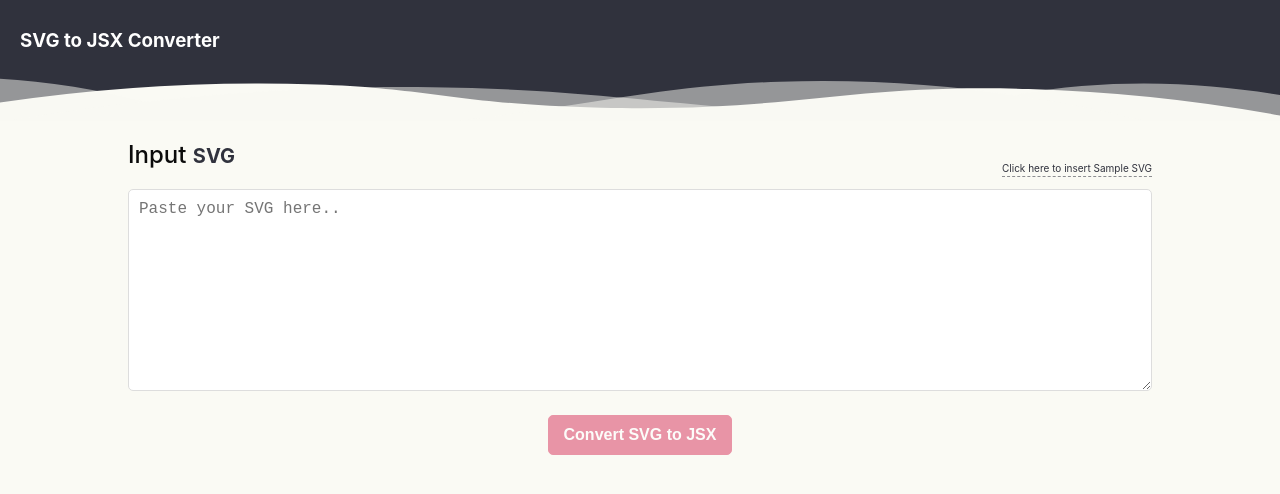
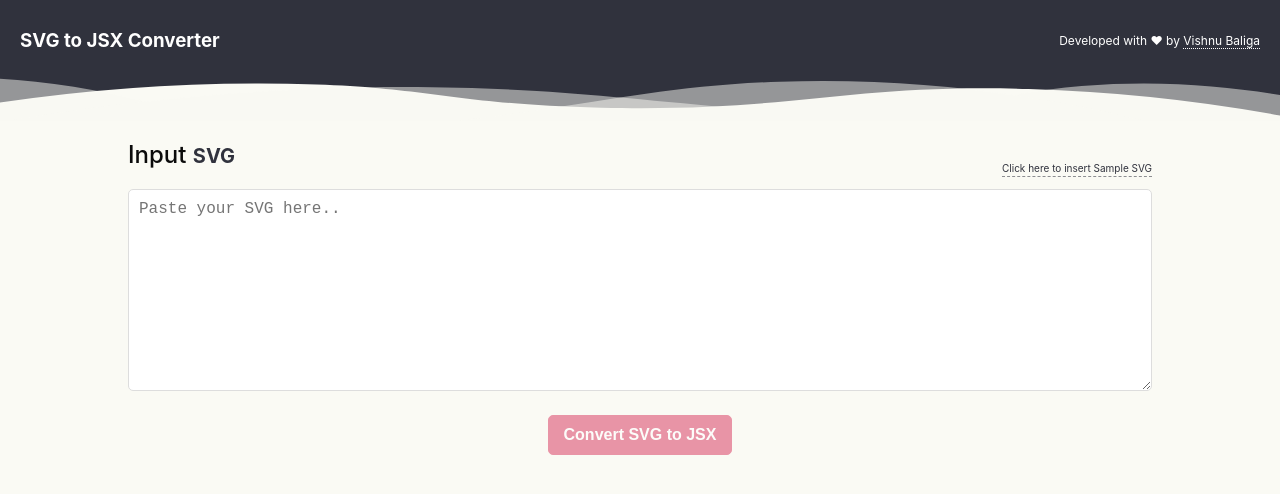
Before and after one commit to VishnuBaliga/svg-to-jsx-online-tool, a React (Create React App) app: page / in a window 1280 px wide. Shown: the top 494 px of the page. Built offline with nearby package versions, Linux system fonts and the light colour scheme.

Commit message:
header updated with author link

```diff
--- a/src/App.css
+++ b/src/App.css
@@ -11,13 +11,33 @@ header{
   background-color: #30323D;
   padding: 10px 20px 50px;
   margin-bottom: 20px;
-  text-align: left;
   color: #fff;
   position:relative;
 
+  display: flex;
+  justify-content: space-between;
+  align-items: center;
+
 }
 
-
+.author-info a:hover,.author-info a:active, .author-info a:focus{
+color: #fff;
+text-decoration: none;
+border-bottom: 1px solid #fff;
+}
+.author-info, .author-info a
+{
+  font-size: 12px;
+  color: #fff;
+  margin:0;
+  transition: all 0.3s;
+}
+.author-info a
+{
+  transition: all 0.3s;
+  text-decoration: none;
+  border-bottom: 1px dotted #fff;
+}
 
 svg.wave .a { fill: none; }
 
--- a/src/header.js
+++ b/src/header.js
@@ -4,6 +4,7 @@ function Header(){
     return(
           <header>
                 <h3>SVG to JSX Converter</h3>
+				 <p className="author-info">Developed with ❤ by <a target="_blank" href="https://vishnubaliga.com/">Vishnu Baliga</a></p>
                  <svg className="wave" height="50px" style={{"pointerEvents":"none"}} width="100%" preserveAspectRatio="none" viewBox="0 0 1920 75" xmlns="http://www.w3.org/2000/svg">
 	<defs>
 		<clipPath id="a">
```
